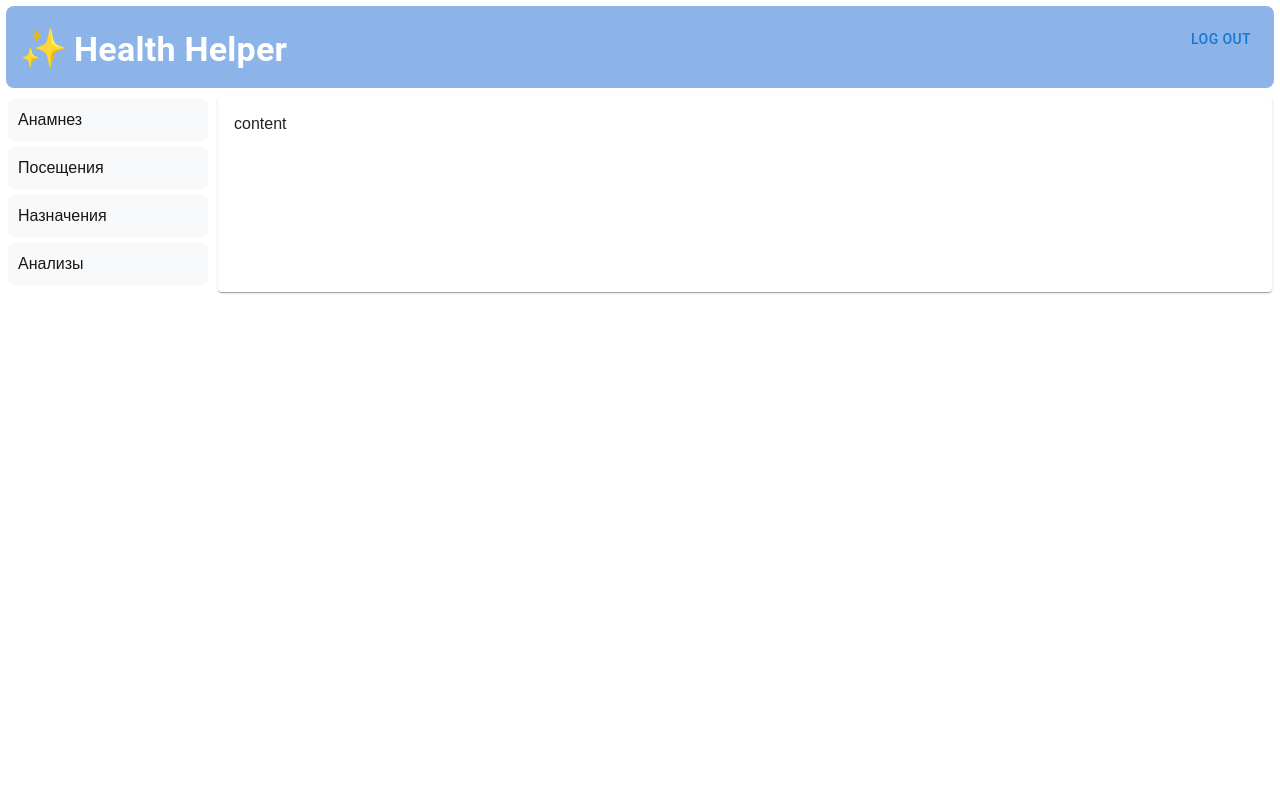
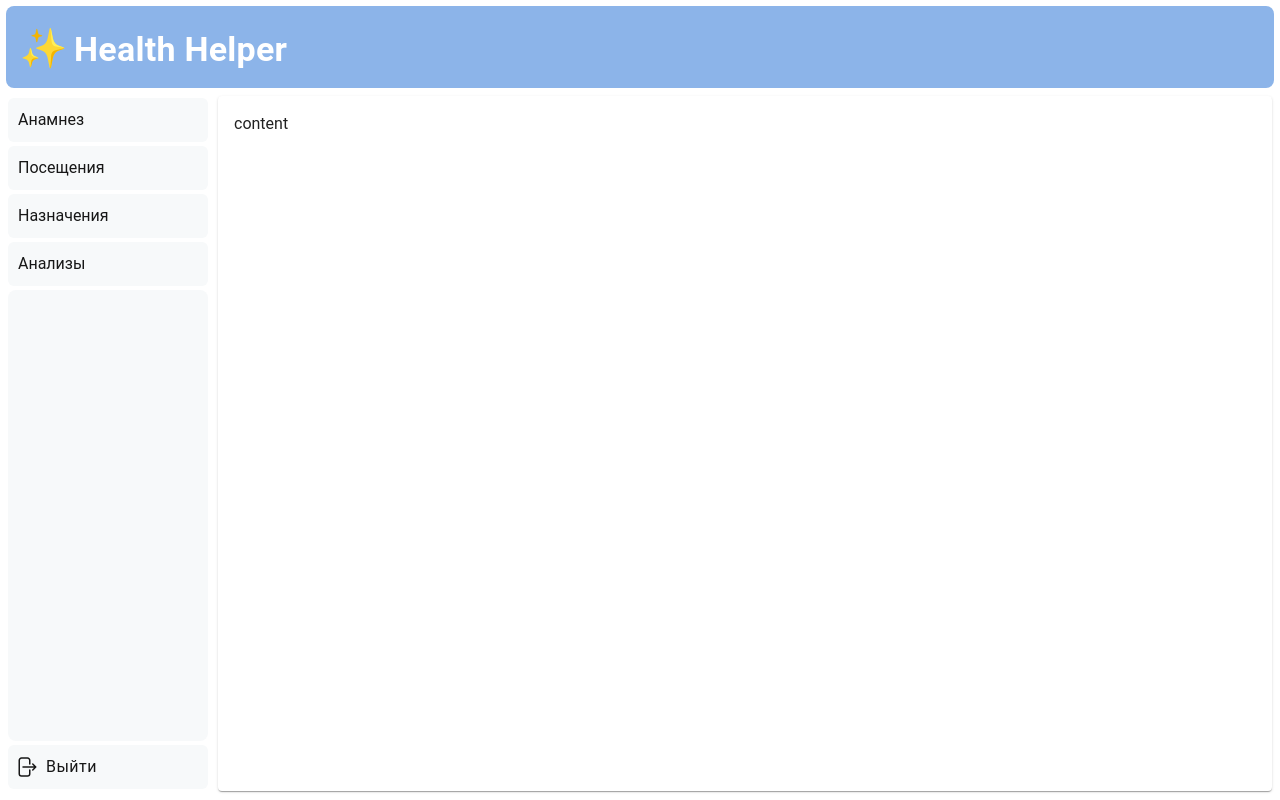
Before and after one commit to tanya-chuk/health-helper, a Next.js app: page / in a window 1280 px wide. Built offline with nearby package versions, Linux system fonts and the light colour scheme.

Commit message:
Updates logout interface

```diff
--- a/app/components/AppBar/index.tsx
+++ /dev/null
@@ -1,27 +0,0 @@
-'use client';
-import React, { useActionState } from 'react';
-import Logo from '@/public/sparkles.svg';
-import { Button } from '@mui/material';
-import { logout } from '@/app/lib/actions';
-import { StyledAppBar, StyledBox, StyledTypography } from './styled';
-
-export const AppBar = () => {
-  const [errorMessage, formAction] = useActionState(logout, undefined);
-
-  return (
-    <StyledAppBar position="static">
-      <div style={{ display: 'flex', justifyContent: 'space-between' }}>
-        <StyledBox className="logoBlock">
-          <Logo width={45} height={55} />
-          <StyledTypography variant="h4" className="logoTitle">
-            Health Helper
-          </StyledTypography>
-        </StyledBox>
-        <form action={formAction}>
-          <Button type="submit">Log out</Button>
-          {errorMessage && <p>{errorMessage}</p>}
-        </form>
-      </div>
-    </StyledAppBar>
-  );
-};
--- a/app/components/AppBar/styled.ts
+++ /dev/null
@@ -1,39 +0,0 @@
-import { AppBar, Box, Typography } from '@mui/material';
-import { styled } from '@mui/material/styles';
-
-export const StyledAppBar = styled(AppBar)({
-  '&.MuiAppBar-root': {
-    height: 82,
-    width: 'auto',
-    display: 'flex',
-    padding: '15px',
-    margin: '6px',
-    borderRadius: '8px',
-    background: '#8cb4e9',
-    boxShadow: 'none',
-  },
-});
-
-export const StyledBox = styled(Box)({
-  '&.logoBox': {
-    height: 130,
-    display: 'flex',
-    alignItems: 'flex-end',
-    padding: '10px',
-    borderRadius: '8px',
-    background: '#8cb4e9',
-    color: 'white',
-  },
-  '&.logoBlock': {
-    display: 'flex',
-    alignItems: 'center',
-  },
-});
-
-export const StyledTypography = styled(Typography)({
-  '&.logoTitle': {
-    lineHeight: 1,
-    fontWeight: 600,
-    paddingLeft: 8,
-  },
-});
--- /dev/null
+++ b/app/components/AppLayout/AppBar.tsx
@@ -0,0 +1,17 @@
+'use client';
+import React from 'react';
+import Logo from '@/public/sparkles.svg';
+import { StyledAppBar, StyledBox, StyledTypography } from './styled';
+
+export const AppBar = () => {
+  return (
+    <StyledAppBar position="static">
+      <StyledBox className="logoBlock">
+        <Logo width={45} height={55} />
+        <StyledTypography variant="h4" className="logoTitle">
+          Health Helper
+        </StyledTypography>
+      </StyledBox>
+    </StyledAppBar>
+  );
+};
--- a/app/components/MainNavigation/index.tsx
+++ b/app/components/AppLayout/MainNavigation.tsx
@@ -1,9 +1,11 @@
 'use client';
-import React, { useEffect, useState } from 'react';
+import React, { useActionState, useEffect, useState } from 'react';
+import { clsx } from 'clsx';
 import { usePathname } from 'next/navigation';
-import { clsx } from 'clsx';
 import { Stack } from '@mui/material';
-import { StyledBox, StyledLink } from './styled';
+import { logout } from '@/app/lib/actions';
+import SignOut from '@/public/sign_out.svg';
+import { StyledBox, StyledButton, StyledLink } from './styled';
 
 const paths = {
   '/anamnesis': {
@@ -31,6 +33,7 @@ const paths = {
 export const MainNavigation = () => {
   const pathname = usePathname();
   const [currentPath, setCurrentPath] = useState(pathname);
+  const [errorMessage, formAction] = useActionState(logout, undefined);
 
   useEffect(() => {
     setCurrentPath(pathname);
@@ -55,6 +58,16 @@ export const MainNavigation = () => {
         </Stack>
       </StyledBox>
       <StyledBox className="spacer" />
+      <form action={formAction}>
+        <StyledButton
+          type="submit"
+          variant="text"
+          startIcon={<SignOut width={24} />}
+        >
+          Выйти
+        </StyledButton>
+        {errorMessage && <p>{errorMessage}</p>}
+      </form>
     </StyledBox>
   );
 };
--- /dev/null
+++ b/app/components/AppLayout/index.tsx
@@ -0,0 +1,21 @@
+'use client';
+import React, { ReactNode } from 'react';
+import { AppBar } from './AppBar';
+import { MainNavigation } from './MainNavigation';
+import { StyledBox, StyledCard } from './styled';
+
+interface Props {
+  children: ReactNode;
+}
+
+export const AppLayout = ({ children }: Props) => {
+  return (
+    <>
+      <AppBar />
+      <StyledBox className="contentLayout">
+        <MainNavigation />
+        <StyledCard>{children}</StyledCard>
+      </StyledBox>
+    </>
+  );
+};
--- /dev/null
+++ b/app/components/AppLayout/styled.ts
@@ -0,0 +1,90 @@
+import Link from 'next/link';
+import { AppBar, Box, Button, Card, Typography } from '@mui/material';
+import { styled } from '@mui/material/styles';
+
+const interactiveItemStyles = {
+  height: '44px',
+  background: '#f7f9fa',
+  borderRadius: '6px',
+  margin: '2px 0',
+  padding: 10,
+  '&.active': {
+    background: '#d1e3fa',
+  },
+  '&:hover': {
+    background: '#ecf0f4',
+  },
+};
+export const StyledLink = styled(Link)({
+  ...interactiveItemStyles,
+  padding: 10,
+});
+
+export const StyledBox = styled(Box)({
+  '&.contentLayout': {
+    height: 'calc(100vh - 105px)',
+    display: 'grid',
+    gridTemplateColumns: '200px 1fr',
+    gap: '10px',
+    margin: '8px',
+  },
+  '&.mainBox': {
+    display: 'flex',
+    flexDirection: 'column',
+  },
+  '&.spacer': {
+    flexGrow: 1,
+    background: '#f7f9fa',
+    borderRadius: '8px',
+    margin: '2px 0',
+  },
+  '&.logoBox': {
+    height: 130,
+    display: 'flex',
+    alignItems: 'flex-end',
+    padding: '10px',
+    borderRadius: '8px',
+    background: '#8cb4e9',
+    color: 'white',
+  },
+  '&.logoBlock': {
+    display: 'flex',
+    alignItems: 'center',
+  },
+});
+
+export const StyledButton = styled(Button)({
+  ...interactiveItemStyles,
+  width: '100%',
+  fontSize: 'inherit',
+  fontWeight: 'inherit',
+  color: 'inherit',
+  textTransform: 'none',
+  justifyContent: 'flex-start',
+});
+
+export const StyledCard = styled(Card)({
+  padding: '16px',
+  overflow: 'auto',
+});
+
+export const StyledAppBar = styled(AppBar)({
+  '&.MuiAppBar-root': {
+    height: 82,
+    width: 'auto',
+    display: 'flex',
+    padding: '15px',
+    margin: '6px',
+    borderRadius: '8px',
+    background: '#8cb4e9',
+    boxShadow: 'none',
+  },
+});
+
+export const StyledTypography = styled(Typography)({
+  '&.logoTitle': {
+    lineHeight: 1,
+    fontWeight: 600,
+    paddingLeft: 8,
+  },
+});
--- a/app/components/MainNavigation/styled.ts
+++ /dev/null
@@ -1,29 +0,0 @@
-import Link from 'next/link';
-import { Box } from '@mui/material';
-import { styled } from '@mui/material/styles';
-
-export const StyledLink = styled(Link)({
-  background: '#f7f9fa',
-  borderRadius: '8px',
-  margin: '2px 0',
-  padding: 10,
-  '&.active': {
-    background: '#d1e3fa',
-  },
-  '&:hover': {
-    background: '#ecf0f4',
-  },
-});
-
-export const StyledBox = styled(Box)({
-  '&.mainBox': {
-    display: 'flex',
-    flexDirection: 'column',
-  },
-  '&.spacer': {
-    height: '100%',
-    background: '#f7f9fa',
-    borderRadius: '8px',
-    margin: '2px 0',
-  },
-});
--- a/app/globals.css
+++ b/app/globals.css
@@ -22,12 +22,5 @@
 body {
   background: var(--background);
   color: var(--foreground);
-  font-family: Arial, Helvetica, sans-serif;
+  font-family: Roboto, Helvetica, sans-serif;
 }
-
-.content {
-  display: grid;
-  grid-template-columns: 200px auto;
-  gap: 10px;
-  margin: 8px;
-}
--- a/app/layout.tsx
+++ b/app/layout.tsx
@@ -1,9 +1,7 @@
 import React from 'react';
 import type { Metadata } from 'next';
 import { Geist, Geist_Mono } from 'next/font/google';
-import { Card } from '@mui/material';
-import { MainNavigation } from './components/MainNavigation';
-import { AppBar } from './components/AppBar';
+import { AppLayout } from './components/AppLayout';
 import './globals.css';
 
 const geistSans = Geist({
@@ -31,11 +29,7 @@ export default function RootLayout({
       <body
         className={`${geistSans.variable} ${geistMono.variable} antialiased`}
       >
-        <AppBar />
-        <div className="content">
-          <MainNavigation />
-          <Card sx={{ padding: '16px' }}>{children}</Card>
-        </div>
+        <AppLayout>{children}</AppLayout>
       </body>
     </html>
   );
--- a/package.json
+++ b/package.json
@@ -17,6 +17,7 @@
     "@base-ui-components/react": "^1.0.0-alpha.7",
     "@emotion/react": "^11.14.0",
     "@emotion/styled": "^11.14.0",
+    "@heroicons/react": "^2.2.0",
     "@mui/material": "^7.0.0",
     "@neondatabase/serverless": "^1.0.0",
     "@prisma/client": "^6.6.0",
```
Also changed, not shown: public/sign_out.svg (added), 1 other file (tests, documents, lock files or other folders).
